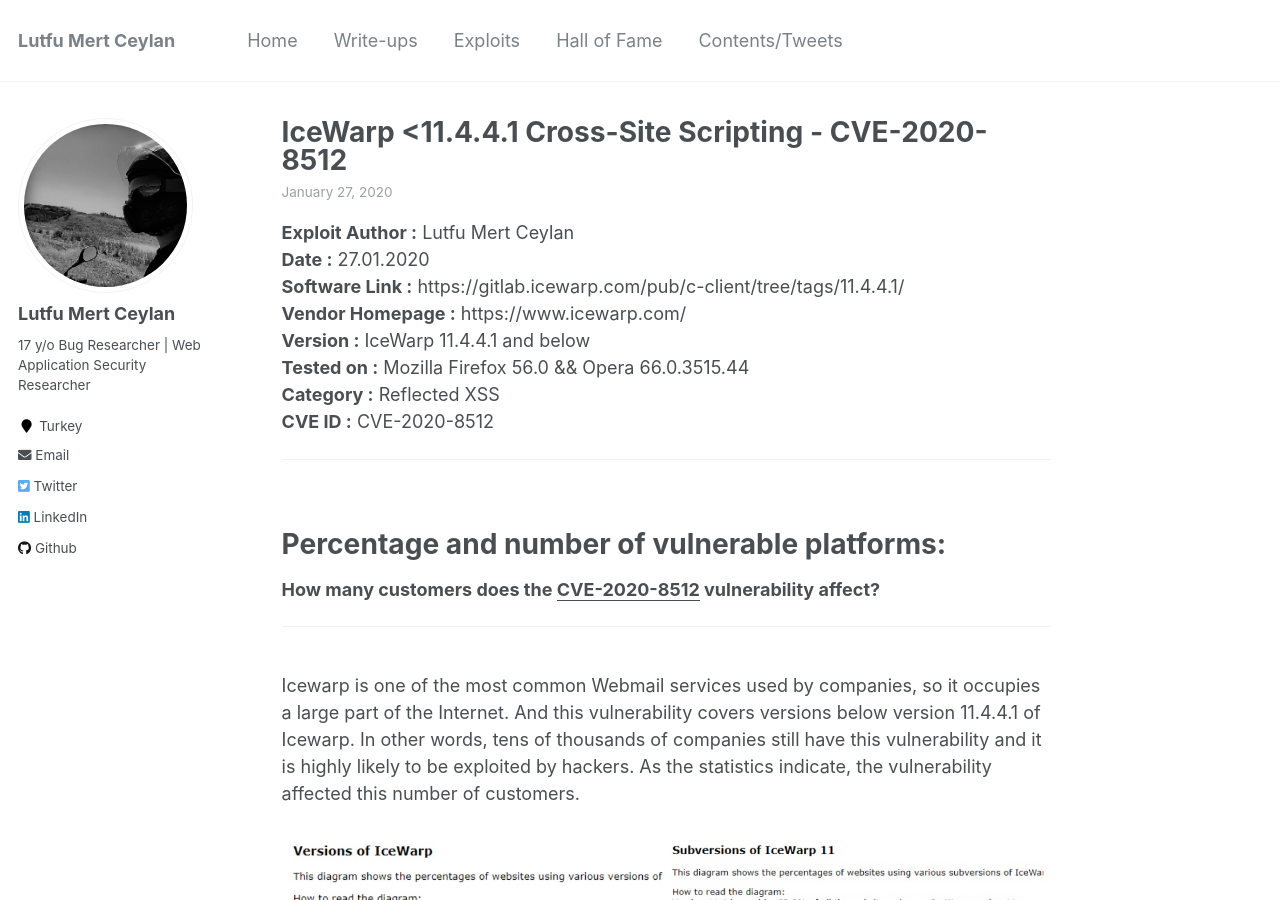
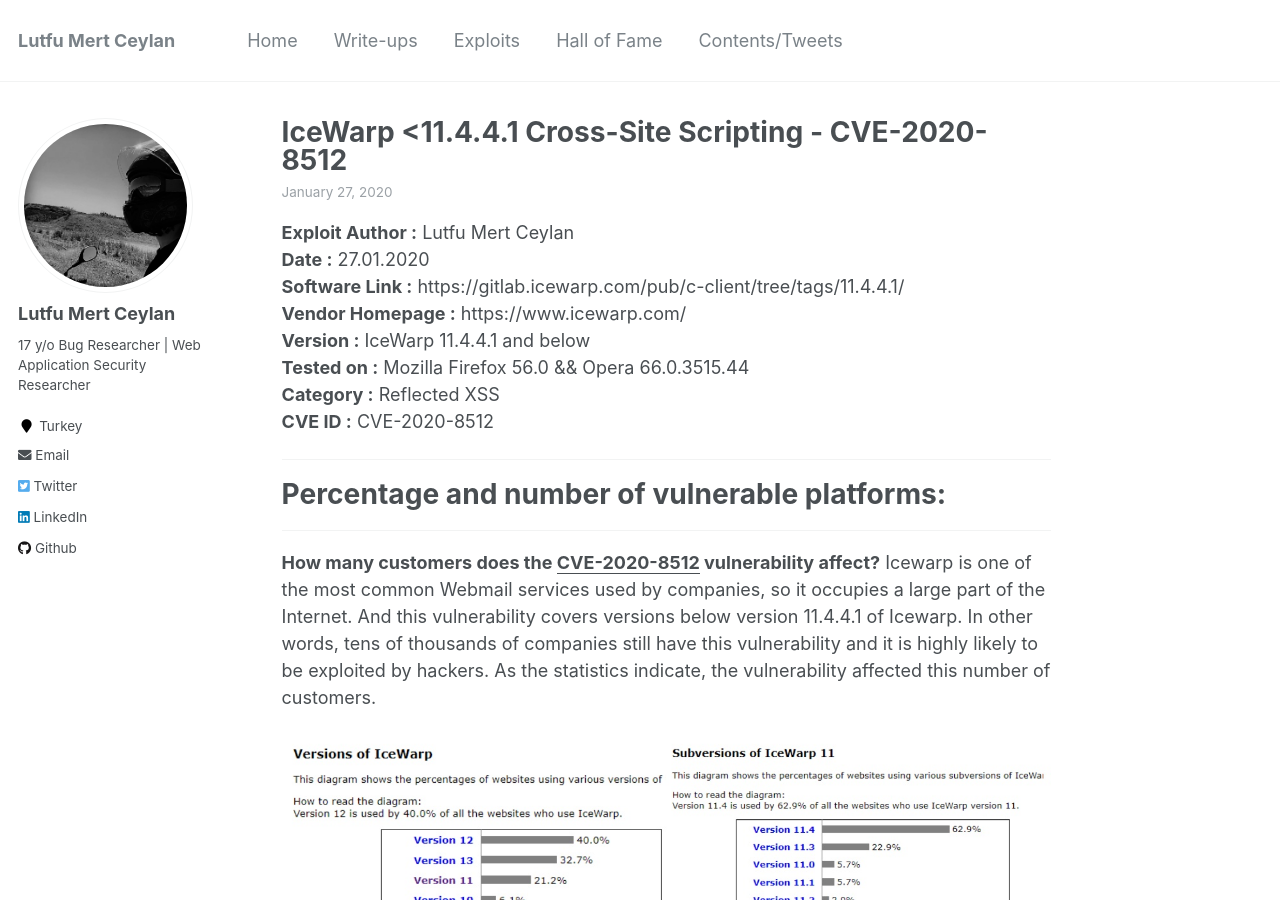
Before and after one commit to lutfumertceylan/mywebsite, a Jekyll site: the page built from _exploits/2020-01-27-IceWarp-Exploit-XSS.md, in a window 1280 px wide and 900 px high. Built offline with Jekyll 4.4.1, drawn with Linux system fonts in a browser that asks for light colours; comment, search, counter and statistics services are not loaded.

Commit message:
Update 2020-01-27-IceWarp-Exploit-XSS.md

```diff
--- a/_exploits/2020-01-27-IceWarp-Exploit-XSS.md
+++ b/_exploits/2020-01-27-IceWarp-Exploit-XSS.md
@@ -23,17 +23,16 @@ tags:
 **Category :** Reflected XSS
 **CVE ID :** CVE-2020-8512
 
-<hr><br>
+<hr>
 
 # Percentage and number of vulnerable platforms:
+<hr>
 **How many customers does the <u>CVE-2020-8512</u> vulnerability affect?**
-<hr><br>
 Icewarp is one of the most common Webmail services used by companies, so it occupies a large part of the Internet. And this vulnerability covers versions below version 11.4.4.1 of Icewarp. In other words, tens of thousands of companies still have this vulnerability and it is highly likely to be exploited by hackers. As the statistics indicate, the vulnerability affected this number of customers.
 
 <img src="/images/icewarp-stats.jpg"/>
 
 **Statistics about the <u>CVE-2020-8512</u>**
-<hr><br>
 Today, we all know that Icewarp has more than 50 million users around the world. According to the analysis I scanned and filtered with a few search engines such as Shodan(Censys, Zoomeye etc.) and Shodan, approximately 35-thousand servers are currently using the Icewarp service. Of course, if we try to add servers that we cannot reach in search engines, I am sure that this number will double.
 
 When I did a research with the dorks to find out how common the vulnerability is among companies, I got the following data:
```
